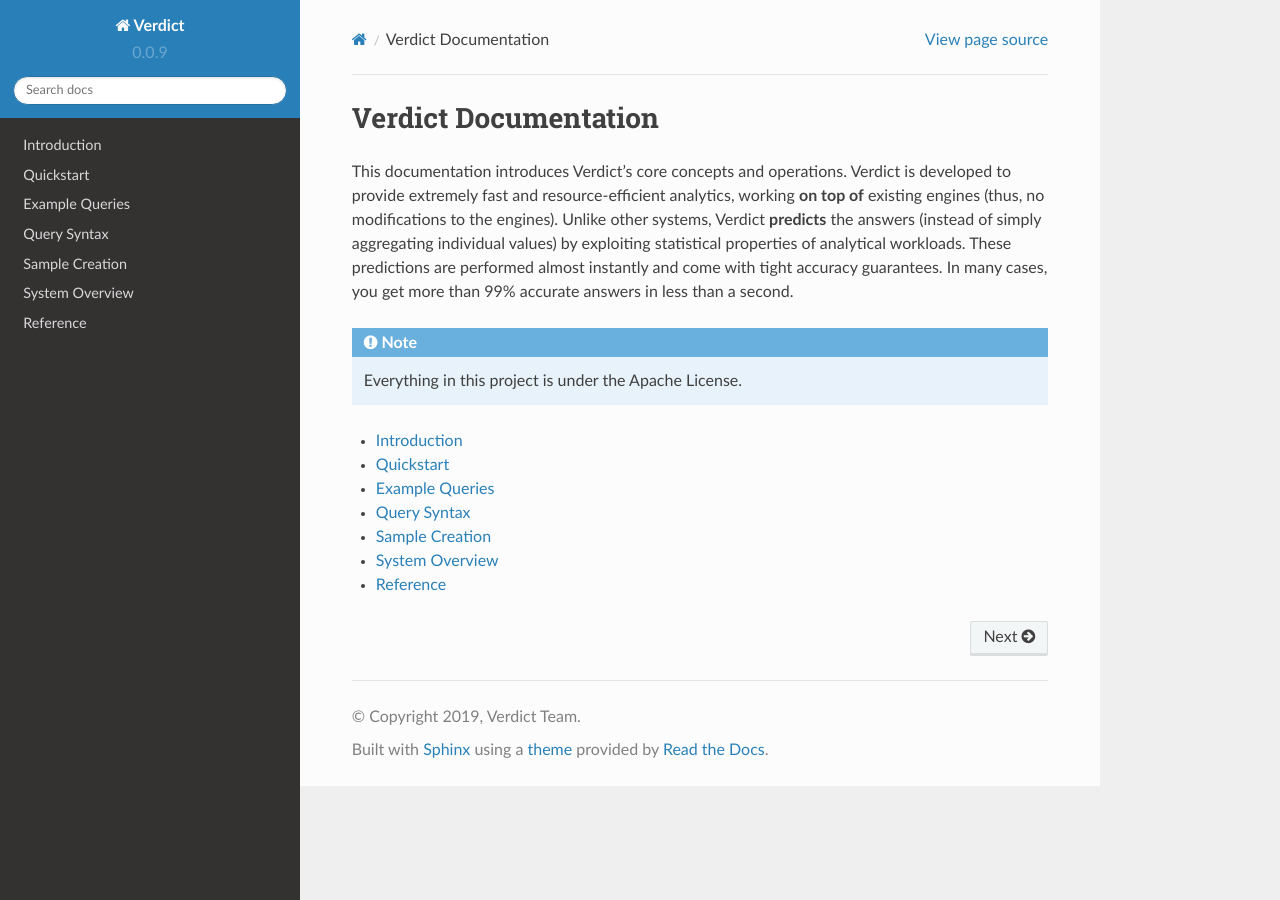
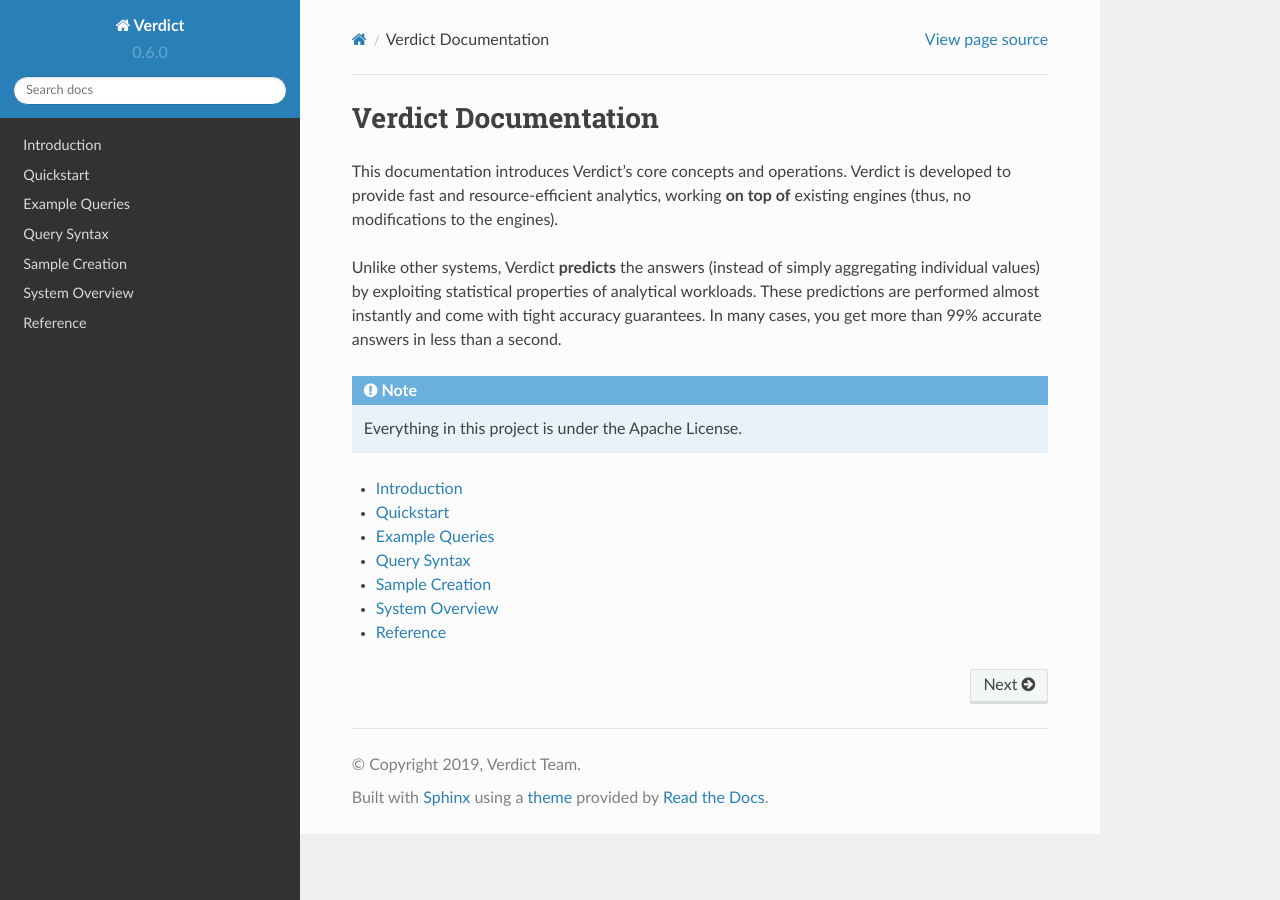
Before and after one commit to brucemen711/verdict, a Sphinx documentation site: the page built from docs/index.rst, in a window 1280 px wide. Built offline with Sphinx 7.4.7 and the Read the Docs theme 2.0.0, drawn with Linux system fonts in a browser that asks for light colours.

Commit message:
docs version changed

```diff
--- a/docs/conf.py
+++ b/docs/conf.py
@@ -24,9 +24,9 @@ copyright = '2019, Verdict Team'
 author = 'Verdict Team'
 
 # The short X.Y version
-version = '0.0.9'
+version = '0.6.0'
 # The full version, including alpha/beta/rc tags
-release = '0.0.9'
+release = '0.6.0'
 
 
 # -- General configuration ---------------------------------------------------
--- a/docs/index.rst
+++ b/docs/index.rst
@@ -7,11 +7,13 @@ Verdict Documentation
 ==============================
 
 This documentation introduces Verdict's core concepts and operations. Verdict is developed to
-provide extremely fast and resource-efficient analytics, working **on top of** existing engines
-(thus, no modifications to the engines).  Unlike other systems, Verdict **predicts** the answers
-(instead of simply aggregating individual values) by exploiting statistical properties of analytical
-workloads. These predictions are performed almost instantly and come with tight accuracy guarantees.
-In many cases, you get more than 99% accurate answers in less than a second.
+provide fast and resource-efficient analytics, working **on top of** existing engines
+(thus, no modifications to the engines).
+
+Unlike other systems, Verdict **predicts** the answers (instead of simply aggregating individual
+values) by exploiting statistical properties of analytical workloads. These predictions are
+performed almost instantly and come with tight accuracy guarantees. In many cases, you get more than
+99% accurate answers in less than a second.
 
 
 .. note::
```
